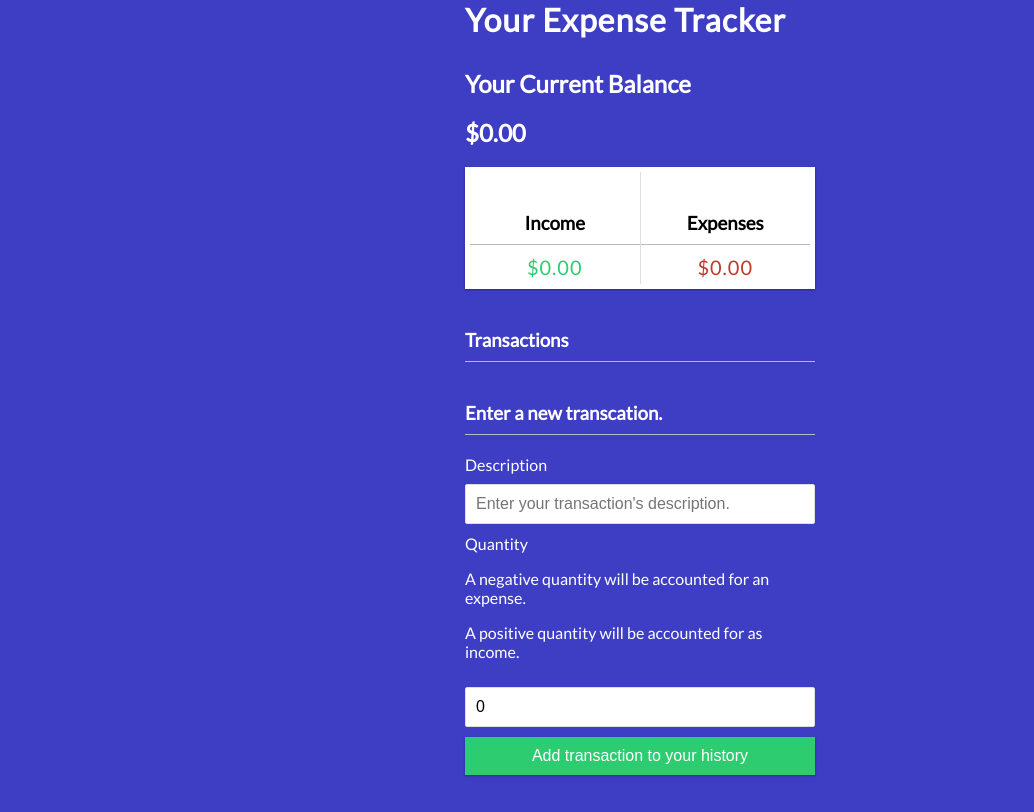
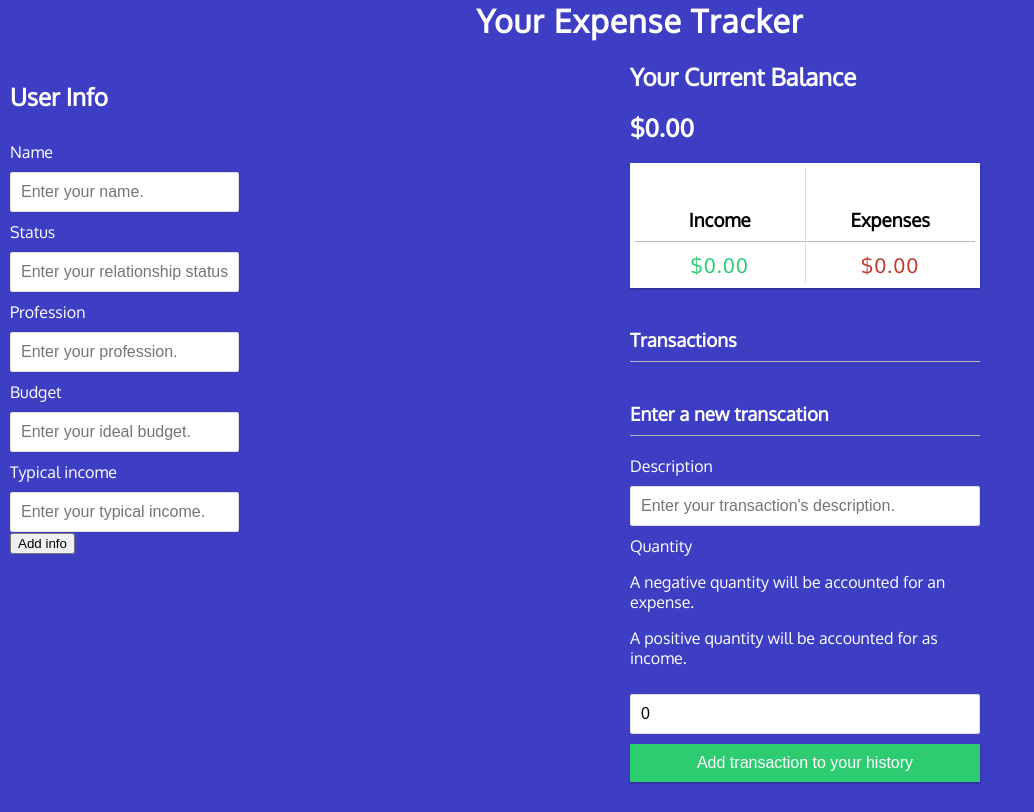
Before and after one commit to gairebibek8/Expense-Tracker, a React (Create React App) app: page / in a window 1280 px wide. Shown: the whole page, without its empty margins (0-1034 px from the left). Built offline with nearby package versions, Linux system fonts and the light colour scheme.

Commit message:
Updated CSS

```diff
--- a/src/App.css
+++ b/src/App.css
@@ -1,4 +1,4 @@
-@import url('https://fonts.googleapis.com/css?family=Lato&display=swap');
+@import url('https://fonts.googleapis.com/css2?family=Oxygen&display=swap');
 
 :root {
   --box-shadow: 0 1px 3px rgba(0, 0, 0, 0.12), 0 1px 2px rgba(0, 0, 0, 0.24);
@@ -12,22 +12,30 @@ body {
   background-color: rgb(62, 62, 197);
   display: flex;
   flex-direction: column;
-  align-items: center;
+  /* align-items: center; */
   justify-content: center;
   min-height: 100vh;
   margin: 0;
-  font-family: 'Lato', sans-serif;
+  font-family: 'Oxygen', sans-serif;
   color: white;
 }
 
 .container {
-  margin: 30px auto;
   width: 350px;
+  float: right;
+  margin-right: 300px;
+}
+
+.form-container {
+  width: 350px;
+  float: left;
+  margin-left: 300px;
 }
 
 h1 {
   letter-spacing: 1px;
   margin: 0;
+  text-align: center;
 }
 
 h3 {
@@ -58,6 +66,13 @@ h4 {
 
 .accounts-container > div:first-of-type {
   border-right: 1px solid #dedede;
+}
+
+.form-container {
+  padding: 5px;
+  display: flex;
+  justify-content: space-between;
+  margin: 5px 0;
 }
 
 .money {
--- a/src/App.js
+++ b/src/App.js
@@ -4,6 +4,7 @@ import { Balance } from './components/Balance';
 import { Accounts } from './components/Accounts';
 import { History } from './components/History';
 import { Transactions } from './components/Transactions';
+import { UserInfo } from './components/UserInfo';
 
 import { GlobalProvider } from './context/GlobalState';
 
@@ -14,6 +15,9 @@ function App() {
   return (
     <GlobalProvider>
       <Title/>
+        <div className="form-container">
+          <UserInfo/>
+        </div>
         <div className="container">
           <Balance/>
           <Accounts/>
--- a/src/components/Transactions.js
+++ b/src/components/Transactions.js
@@ -22,7 +22,7 @@ export const Transactions = () => {
     return (
     <>
         <div>
-            <h3>Enter a new transcation.</h3>
+            <h3>Enter a new transcation</h3>
             <form onSubmit={onSubmit}>
                 <div className="form-control">
                     <label htmlFor="description">Description</label>
```
